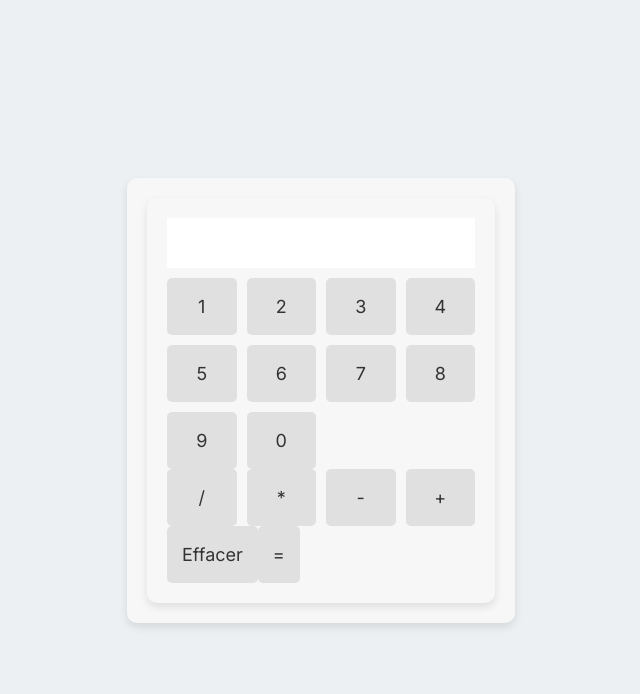
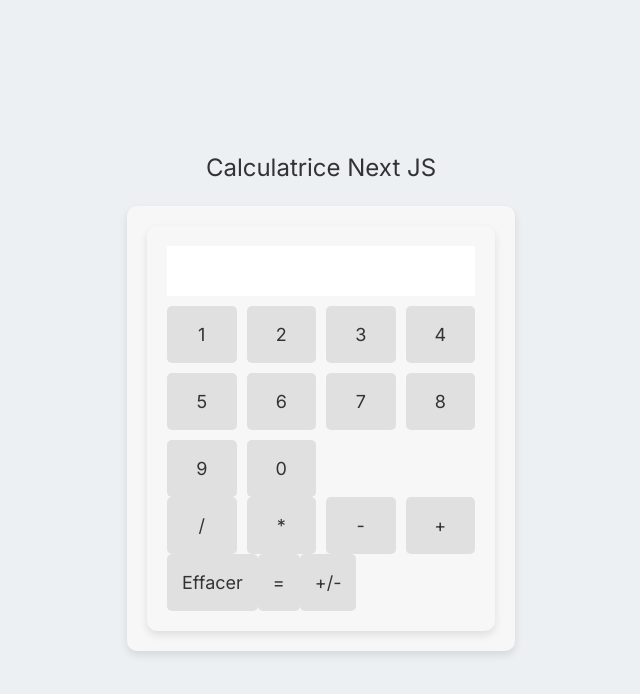
Before and after one commit to nicolv23/calculatrice, a Next.js app: page / in a window 1280 px wide. Shown: the top 694 px of the page, without its empty margins (319-959 px from the left). Built offline with nearby package versions, Linux system fonts and the light colour scheme.

Commit message:
Ajout d'un bouton pour calculer aussi les nombres négatifs et d'un titre de page

```diff
--- a/src/app/page.tsx
+++ b/src/app/page.tsx
@@ -30,6 +30,7 @@ const Calculatrice: React.FC = () => {
 
   return (
     <div className="page-container">
+      <h1>Calculatrice Next JS</h1>
       <div className="calculatrice-container">
         <AffichageCalculatrice
           valeurAffichee={valeurAffichee}
--- a/src/components/AffichageCalculatrice.js
+++ b/src/components/AffichageCalculatrice.js
@@ -16,6 +16,17 @@ const AffichageCalculatrice = ({ valeurAffichee, mettreAJourValeur, effacerValeu
     </button>
   ));
 
+  const toggleNegatif = () => {
+    // Vérifie si la valeur actuelle est négative
+    if (valeurAffichee[0] === '-') {
+      // Si oui, retire le signe négatif
+      mettreAJourValeur(valeurAffichee.slice(1));
+    } else {
+      // Sinon, ajoute un signe négatif
+      mettreAJourValeur('-' + valeurAffichee);
+    }
+  };
+
   return (
     <div className="calculatrice-container">
       <input type="text" value={valeurAffichee} readOnly className="input-valeur" />
@@ -23,6 +34,7 @@ const AffichageCalculatrice = ({ valeurAffichee, mettreAJourValeur, effacerValeu
       <div className="boutons-operateurs">{boutonsOperateurs}</div>
       <button onClick={effacerValeur} className="btn-effacer">Effacer</button>
       <button onClick={evaluerExpression} className="btn-evaluer">=</button>
+      <button onClick={toggleNegatif} className="btn-negatif">+/-</button> {/* Bouton pour convertir en négatif */}
     </div>
   );
 };
--- a/src/styles/calculatrice.css
+++ b/src/styles/calculatrice.css
@@ -1,9 +1,16 @@
 .page-container {
   background-color: #ecf0f3;
   display: flex;
+  flex-direction: column;
   justify-content: center;
   align-items: center;
   min-height: 100vh;
+}
+
+h1 {
+  color: #333;
+  font-size: 24px;
+  margin-bottom: 20px;
 }
 
 .calculatrice-container {
```
